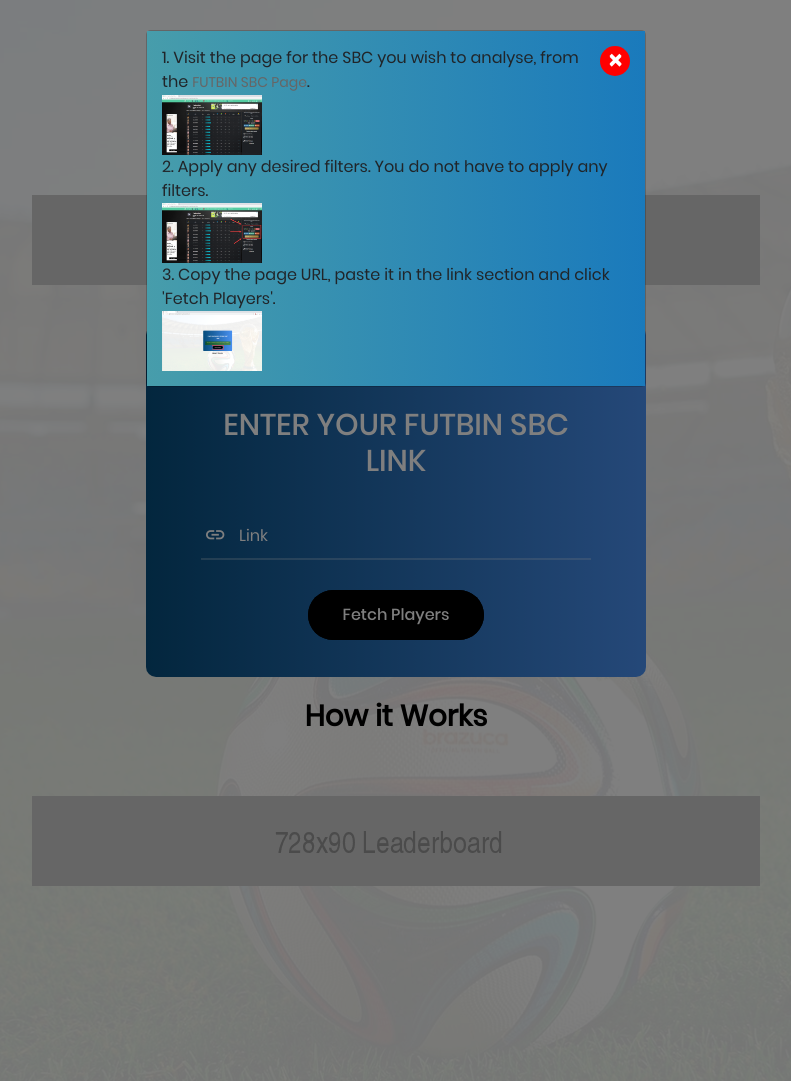
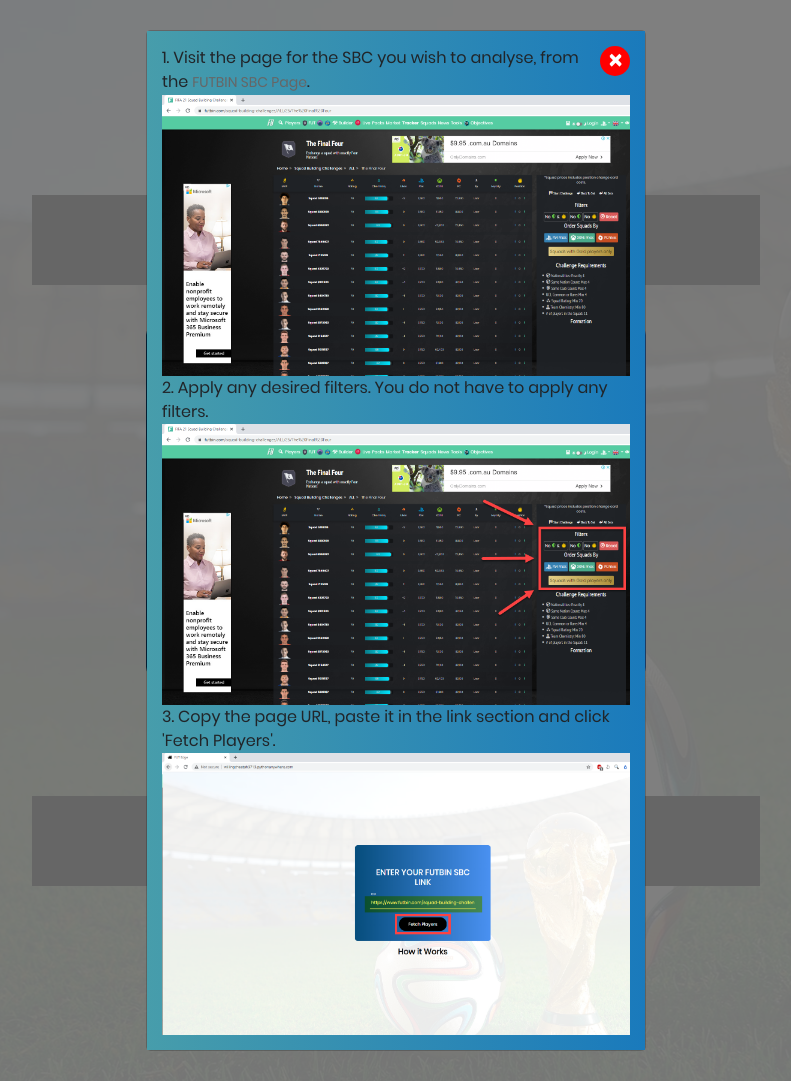
Before and after one commit to zlemura/futWizScrapper, a Flask app: page / in a window 1280 px wide, after a click on "How it Works". Shown: the whole page, without its empty margins (244-1035 px from the left). Run offline with Flask 2, Linux system fonts and the light colour scheme; some libraries are stand-ins or nearby versions.

Commit message:
Update main.css
width=100%

```diff
--- a/static/css/main.css
+++ b/static/css/main.css
@@ -903,7 +903,7 @@
 }
 
 .tutorial_img{
-     max-width:100px;
+     width: 100%;
 }
 
 .ads_banner {
```
